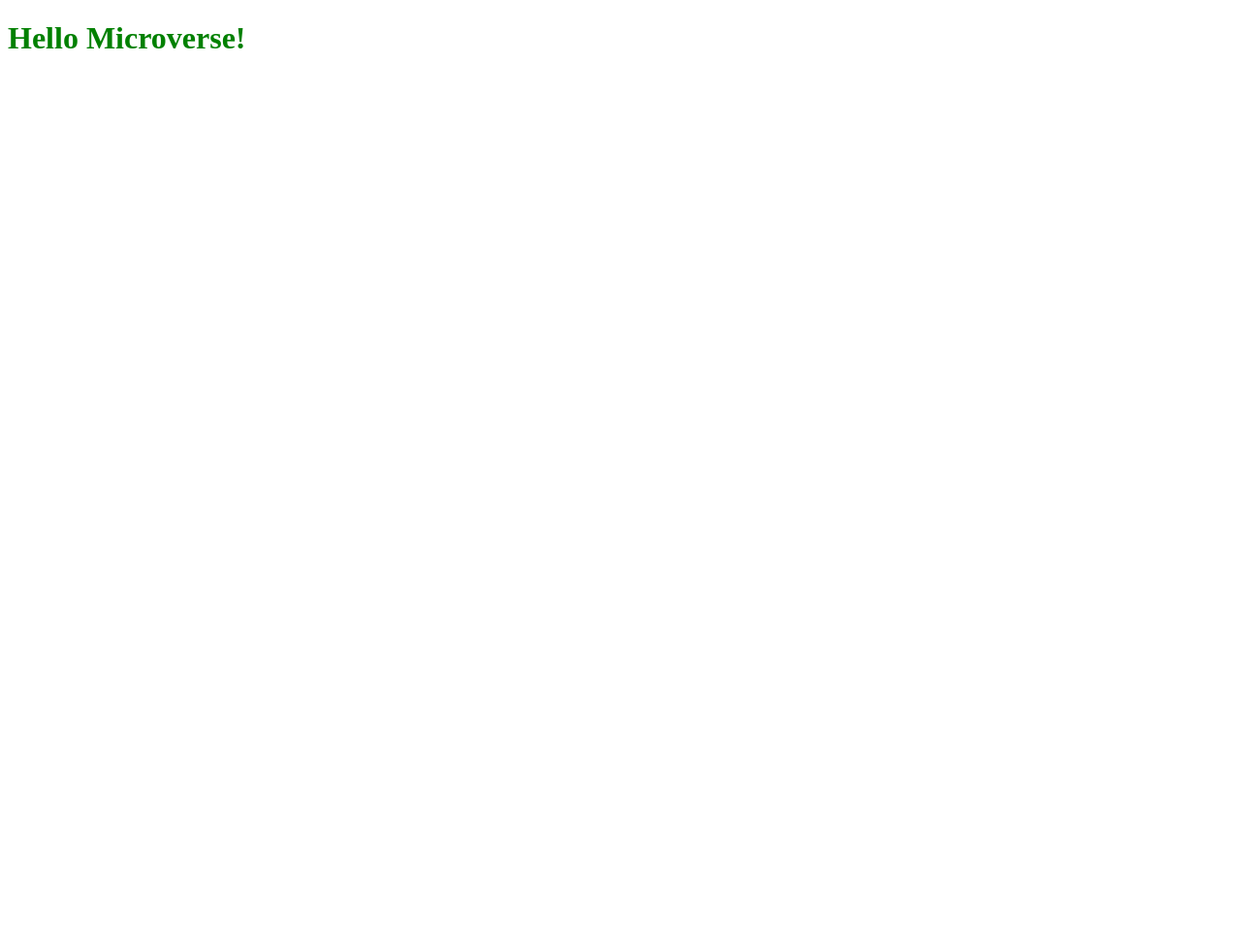
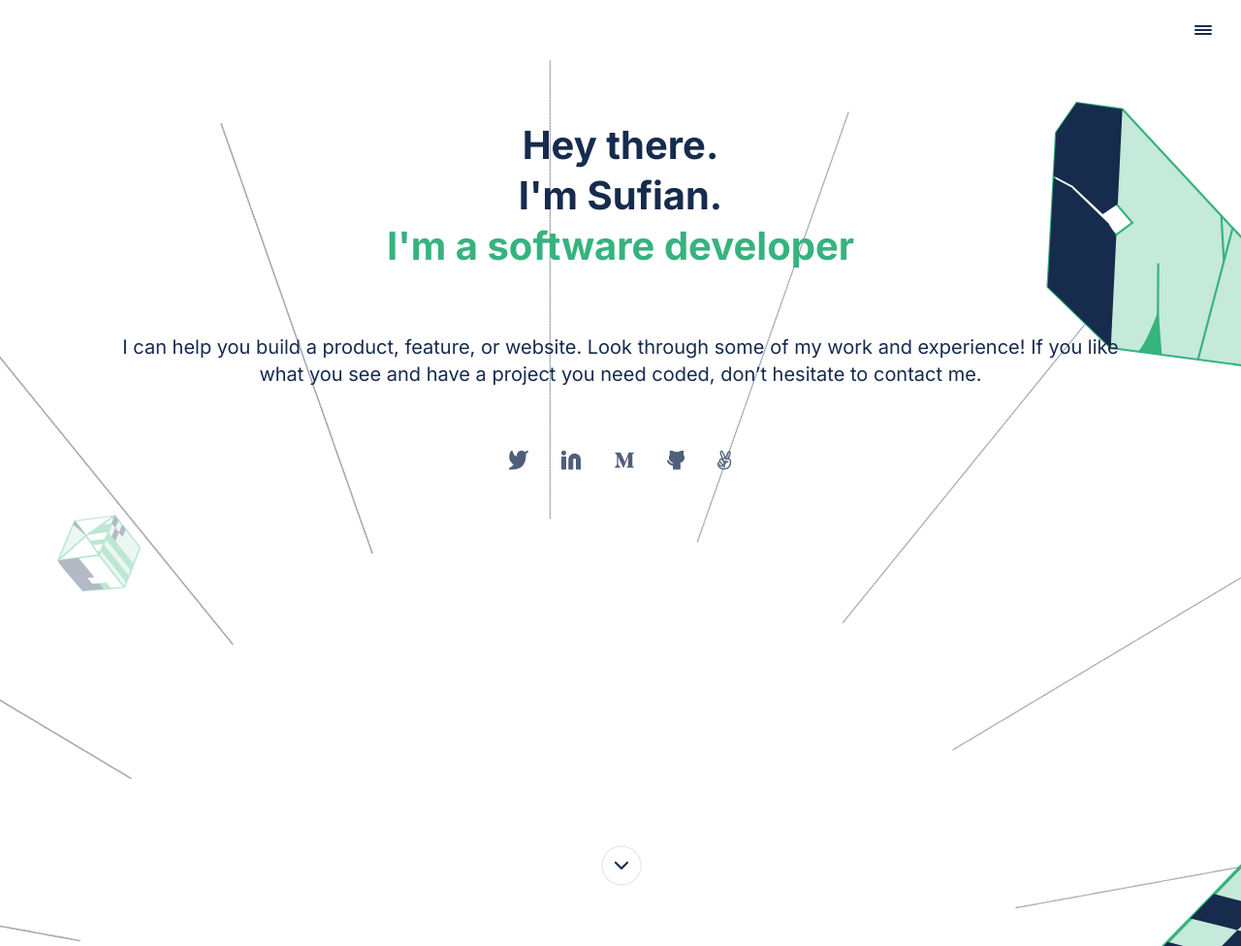
Before and after one commit to SufianShihab/Portfolio-Mobile, a website: page index.html in a window 1280 px wide. Shown: the whole page at 97% size. Before the commit the page ends 800 px from the top, so only its background shows below. Drawn offline with Linux system fonts and the light colour scheme.

Commit message:
add header and heading section

```diff
--- a/index.html
+++ b/index.html
@@ -1,13 +1,85 @@
 <!DOCTYPE html>
 <html lang="en">
-<head>
-    <meta charset="UTF-8">
-    <meta http-equiv="X-UA-Compatible" content="IE=edge">
-    <meta name="viewport" content="width=device-width, initial-scale=1.0">
+  <head>
+    <meta charset="UTF-8" />
+    <meta name="viewport" content="width=device-width, initial-scale=1.0" />
+    <meta http-equiv="X-UA-Compatible" content="ie=edge" />
+    <link href="https://fonts.googleapis.com" />
+    <link href="https://fonts.gstatic.com" />
+    <link
+      href="https://fonts.googleapis.com/css2?family=Inter:wght@100;200;300;400;500;600;700;800;900&display=swap"
+      rel="stylesheet"
+    />
     <link rel="stylesheet" href="styles.css" />
-    <title>Document</title>
-</head>
-<body>
-    <h1>Hello Microverse!</h1>
-</body>
+    <title>portfolio-mobile</title>
+  </head>
+
+  <body>
+    <header>
+      <nav id="header" class="header">
+        <div id="burger" class="burger">
+          <span class="bar top"></span>
+          <span class="bar mid"></span>
+          <span class="bar bot"></span>
+        </div>
+      </nav>
+    </header>
+
+    <section id="main">
+      <div class="main">
+        <div class="main_container">
+          <h1>
+            Hey there. <span class="span_br"><br /></span>I'm Sufian.
+          </h1>
+          <span class="h1_sub">I'm a software developer</span>
+
+          <p>
+            I can help you build a product, feature, or website. Look through some
+            of my work and <span class="span_br2"><br /></span>experience! If
+            you like what you see and have a project you need coded,
+            <span class="span_br2"><br /></span>don’t hesitate to contact me.
+          </p>
+
+          <div class="main_social-media">
+            <ul>
+              <li>
+                <a href="#">
+                  <img src="./assets/icon/twitter.png" alt="Twitter logo" />
+                </a>
+              </li>
+              <li>
+                <a href="#">
+                  <img src="./assets/icon/linkedin.png" alt="LinkedIn logo" />
+                </a>
+              </li>
+              <li>
+                <a href="#">
+                  <img src="./assets/icon/medium.png" alt="Medium logo" />
+                </a>
+              </li>
+              <li>
+                <a href="#">
+                  <img src="./assets/icon/github.png" alt="GitHub logo" />
+                </a>
+              </li>
+              <li>
+                <a href="#">
+                  <img src="./assets/icon/angellist.png" alt="AngelList logo" />
+                </a>
+              </li>
+            </ul>
+          </div>
+
+          <div class="main_arrow-button">
+            <a href="#">
+              <img
+                src="./assets/icon/button_down.png"
+                alt="A rounded button with a black down arrow"
+              />
+            </a>
+          </div>
+        </div>
+      </div>
+    </section>
+  </body>
 </html>
--- a/styles.css
+++ b/styles.css
@@ -1,3 +1,160 @@
-h1 {
-  color: green;
+:root {
+  --color-main_theme: #36b37e;
+  --color-second_green: #c5e9da;
+  --color-light-green: #ebf0ee;
+  --color-dark-blue: #172b4d;
+  --color-nav-text: #344563;
+  --color-card-text: #3a4a42;
+  --color-white-bg: #e5e5e5;
+  --color-white: #fff;
+  --color-card-bg: #ebf0ee;
+  --color-card-br: #d0d9d4;
+  --color-button-enabled: #36b37f;
+  --color-button-pressed: #008552;
+  --color-button-hover: rgba(54, 179, 127, 0.24);
+  --sections-max-width: 2160px;
+  --wrapper-max-width: 1280px;
+  --html-test-background: white;
 }
+
+html {
+  box-sizing: border-box;
+  font-size: 62.5%;
+  line-height: 1.15;
+  -webkit-text-size-adjust: 100%;
+}
+
+* {
+  box-sizing: border-box;
+  margin: 0;
+  padding: 0;
+}
+
+body {
+  font-family: "Inter", sans-serif;
+  font-size: 1.6rem;
+}
+
+.header {
+  width: 100vw;
+  max-width: var(--sections-max-width);
+  height: 5vh;
+  min-height: 60px;
+  margin: auto;
+  display: flex;
+  justify-content: flex-end;
+  align-items: center;
+  background-color: var(--color-white);
+}
+
+.burger {
+  width: 18px;
+  height: 12px;
+  margin-top: 25px;
+  margin-right: 30px;
+  align-self: flex-start;
+  display: flex;
+  flex-direction: column;
+  justify-content: space-around;
+  box-sizing: border-box;
+  cursor: pointer;
+}
+
+.burger .bar {
+  border-radius: 20px;
+  height: 2px;
+  background-color: var(--color-dark-blue);
+}
+
+#main {
+  background-color: var(--html-test-background);
+}
+
+.main {
+  width: 100vw;
+  max-width: var(--sections-max-width);
+  min-height: 770px;
+  margin: auto;
+  display: flex;
+  flex-flow: column nowrap;
+  justify-content: space-around;
+  align-items: center;
+  background-image: url("./assets/figure/header-bg-mobile.svg");
+  background-repeat: no-repeat;
+  background-size: cover;
+  background-position: top center;
+  background-color: var(--color-white);
+}
+
+.main_container {
+  display: flex;
+  flex-direction: column;
+  justify-content: space-around;
+  align-items: center;
+}
+
+.main h1 {
+  margin-top: 5%;
+  font-style: normal;
+  font-weight: 700;
+  font-size: 4rem;
+  line-height: 52px;
+  text-align: center;
+  color: var(--color-dark-blue);
+}
+
+.main .h1_sub {
+  width: 80%;
+  font-style: normal;
+  font-weight: 700;
+  font-size: 4rem;
+  line-height: 52px;
+  text-align: center;
+  color: var(--color-main_theme);
+}
+
+p,
+.main p {
+  width: 82%;
+  min-width: 300px;
+  margin-top: 5%;
+  font-style: normal;
+  font-weight: 400;
+  font-size: 2rem;
+  line-height: 2.8rem;
+  text-align: center;
+  color: var(--color-dark-blue);
+}
+
+.span_br2 {
+  display: none;
+}
+
+.main_social-media {
+  width: 100%;
+  display: flex;
+  justify-content: center;
+}
+
+.main_social-media ul {
+  width: 50%;
+  max-width: 230px;
+  padding-left: 0;
+  margin: 5% 0 10% 0;
+  display: flex;
+  flex-flow: row nowrap;
+  justify-content: space-between;
+  align-items: center;
+  list-style: none;
+}
+
+.main_arrow-button {
+  width: 40px;
+  height: 40px;
+  margin: 20% auto 5% auto;
+  border-radius: 50%;
+}
+
+.main_arrow-button:hover {
+  box-shadow: var(--color-button-hover) 0 0 0 0;
+}
```
Also changed, not shown: assets/figure/header-bg-mobile.svg (added), assets/icon/angellist.png (added), assets/icon/button_down.png (added), assets/icon/github.png (added), assets/icon/linkedin.png (added), assets/icon/medium.png (added), assets/icon/twitter.png (added).
